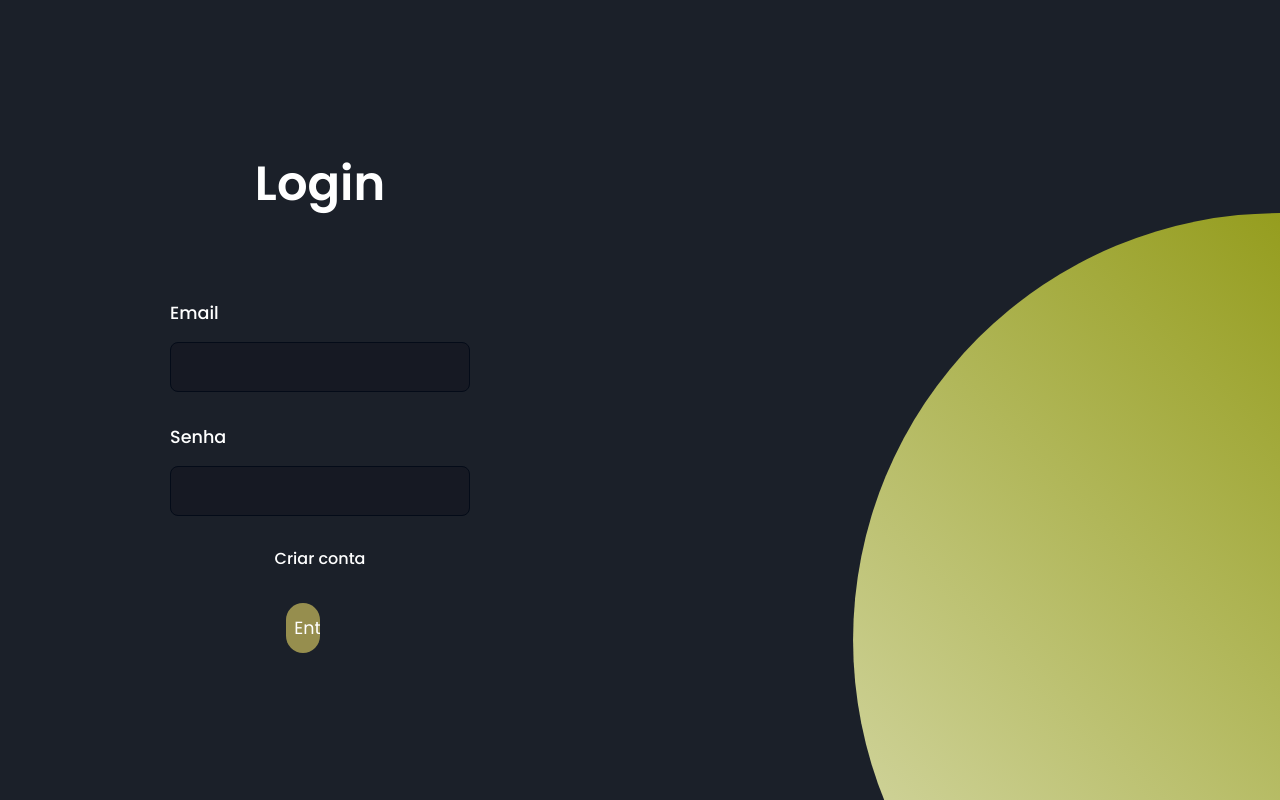
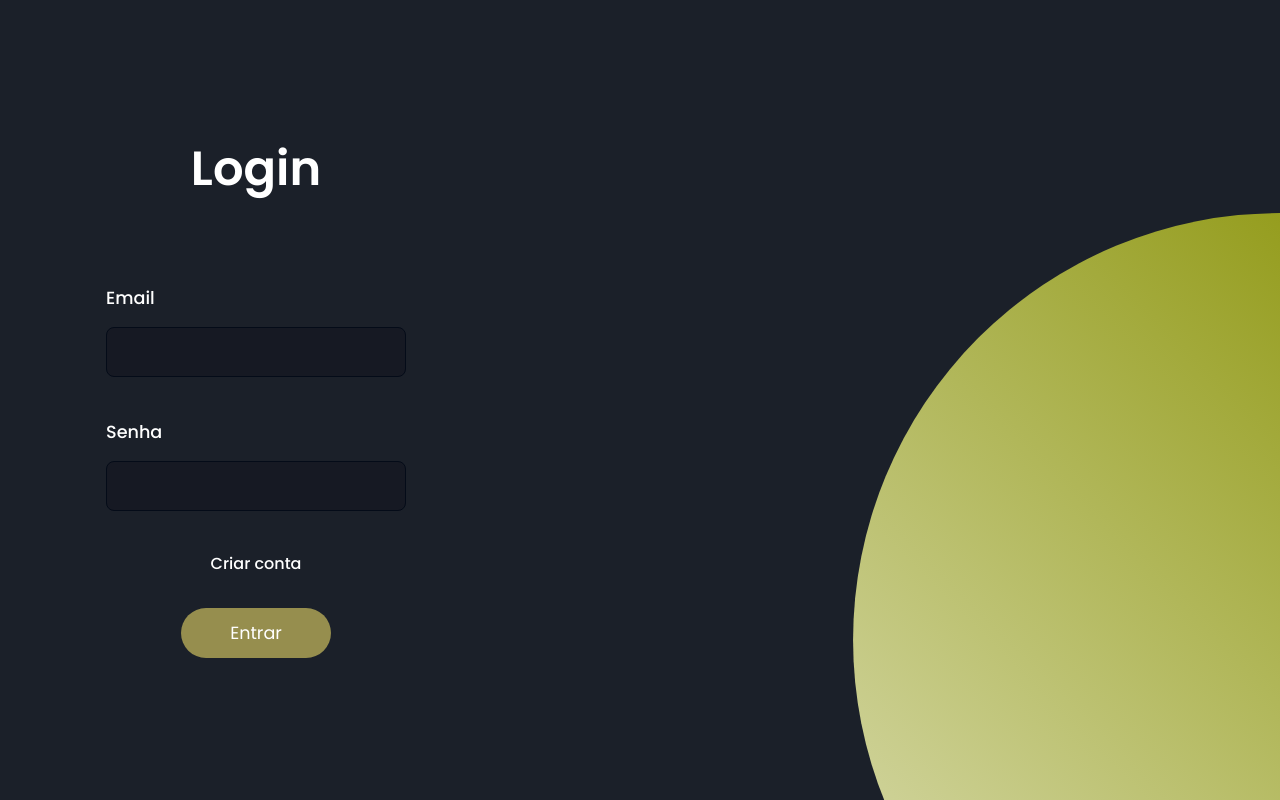
Before and after one commit to codiguimInfo/Rodoviaria, a PHP site: template trabalho/view/login.php in a window 1280 px wide. Run offline with PHP 8.4, Linux system fonts and the light colour scheme; the template is opened without the code that fills it, so the values that code supplies are empty; some libraries are stand-ins or nearby versions.

Commit message:
Update entrar.css

```diff
--- a/trabalho/assets/entrar.css
+++ b/trabalho/assets/entrar.css
@@ -1,4 +1,30 @@
 @import url('https://fonts.googleapis.com/css2?family=Poppins:wght@100;200;300;400;500;600&display=swap');
+div {
+    position: relative;
+    width: 100%;
+
+}
+h2{
+    position: relative;
+    width: 100%;
+    text-align: center;
+
+
+}
+input {
+    border-radius: 0;
+    padding: 5px;
+    margin-bottom: 10px;
+    width: 100%;
+    box-sizing: border-box;
+
+}
+.lnr-eye {
+    position: absolute;
+    top: 5px;
+    right: 20px;
+    cursor: pointer;
+}
 
 * {
     margin: 0;
@@ -16,9 +42,8 @@ body {
     min-height: 100vh;
     min-width: 100vw;
 }
-
 main {
-    width: 50vw;
+    width: 40vw;
     display: flex;
     flex-direction: column;
     align-items: center;
@@ -41,6 +66,7 @@ main form {
 main form label {
     display: flex;
     flex-direction: column;
+    width: 100%;
 }
 
 main form label span {
```
